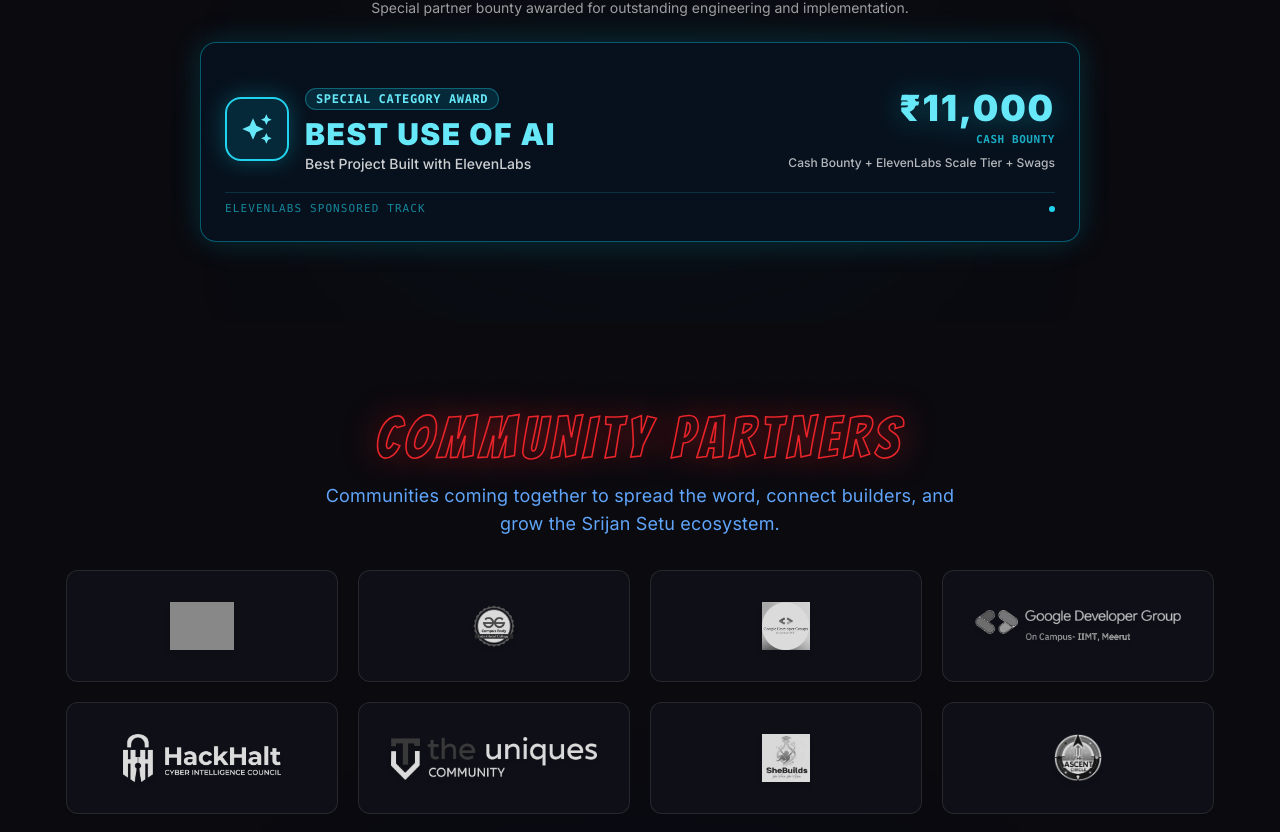
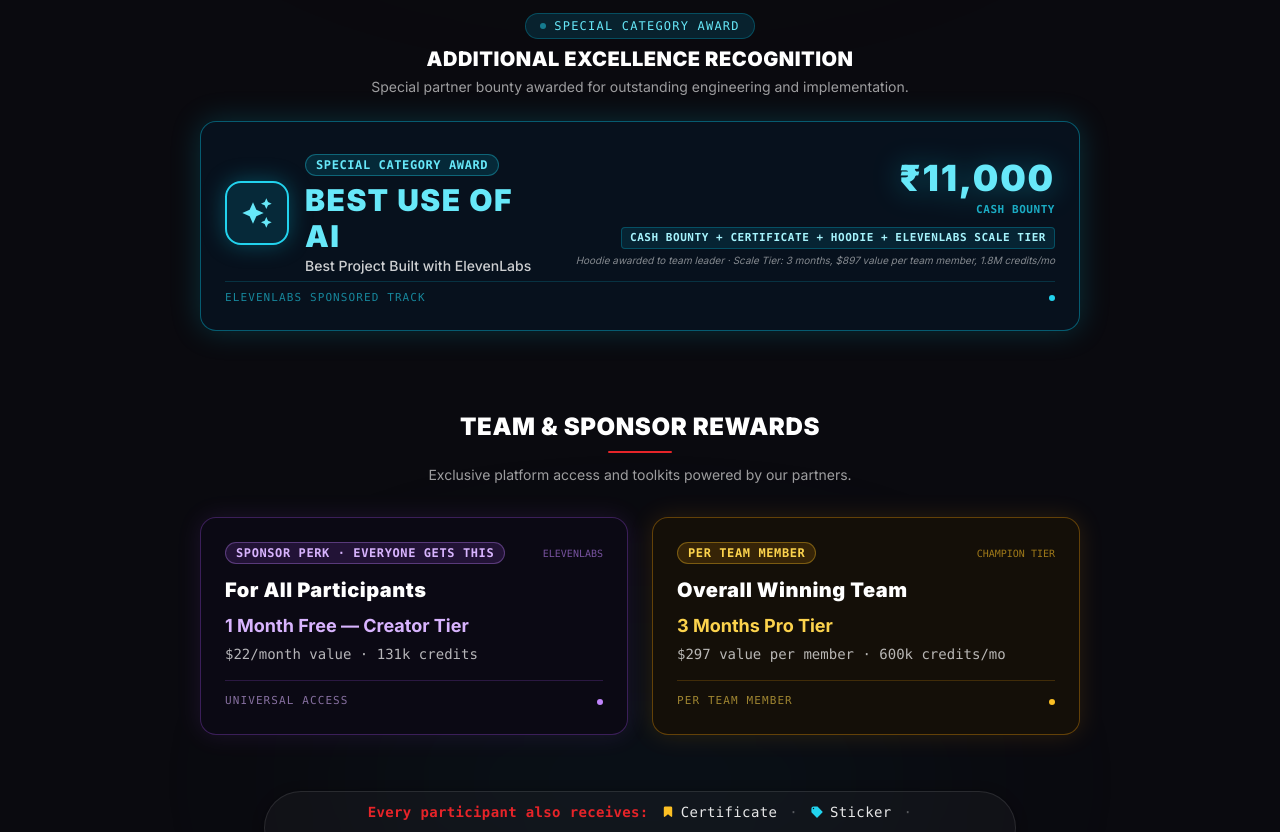
Before and after one commit to shubhamsinghcs/srijansetu, a Next.js app: page / in a window 1280 px wide. Shown: the part 4835-5667 px from the top of the page. Built offline with nearby package versions, Linux system fonts and the light colour scheme; grey boxes are pictures that could not be loaded.

Commit message:
feat: add team sponsor rewards, clarity note, participant swag strip, and finalized prize values

```diff
--- a/src/components/sections/Prizes.tsx
+++ b/src/components/sections/Prizes.tsx
@@ -14,6 +14,7 @@
   const sectionRef = useRef<HTMLElement>(null);
   const podiumRef = useRef<HTMLDivElement>(null);
   const specialRef = useRef<HTMLDivElement>(null);
+  const teamRewardsRef = useRef<HTMLDivElement>(null);
 
   useEffect(() => {
     if (!sectionRef.current) return;
@@ -40,6 +41,21 @@
         gsap.from(specialRef.current, {
           scrollTrigger: {
             trigger: specialRef.current,
+            start: "top 88%",
+            once: true,
+          },
+          y: 25,
+          opacity: 0,
+          duration: 0.7,
+          ease: "power2.out",
+          clearProps: "transform",
+        });
+      }
+
+      if (teamRewardsRef.current) {
+        gsap.from(teamRewardsRef.current, {
+          scrollTrigger: {
+            trigger: teamRewardsRef.current,
             start: "top 88%",
             once: true,
           },
@@ -88,7 +104,7 @@
       </div>
 
       {/* Headline: Total Prize Pool */}
-      <div className="text-center mb-10 sm:mb-12">
+      <div className="text-center mb-4 sm:mb-6">
         <span className="font-accent text-label font-bold uppercase tracking-[0.22em] text-white/70">
           TOTAL PRIZE POOL
         </span>
@@ -97,6 +113,13 @@
         </div>
         <p className="font-mono text-xs sm:text-sm text-white/60 uppercase tracking-widest mt-2">
           Cash Prizes + Perks & Swags
+        </p>
+      </div>
+
+      {/* Clarity Line */}
+      <div className="text-center max-w-2xl mx-auto mb-10 sm:mb-12 px-4">
+        <p className="font-body text-xs sm:text-sm text-white/65 leading-relaxed font-normal">
+          Cash prizes and hoodies go to team leaders on behalf of the team. Sponsor tier perks (Creator/Pro/Scale) are credited per team member.
         </p>
       </div>
 
@@ -146,6 +169,101 @@
           <PrizeCard prize={specialPrize} variant="horizontal" />
         </div>
       )}
+
+      {/* ================= TEAM & SPONSOR REWARDS ================= */}
+      <div
+        ref={teamRewardsRef}
+        className="mt-14 sm:mt-18 lg:mt-20 max-w-4xl mx-auto w-full px-2"
+      >
+        <div className="text-center mb-6 sm:mb-8">
+          <h3 className="font-accent font-black text-lg sm:text-xl md:text-2xl text-white tracking-wide">
+            TEAM & SPONSOR REWARDS
+          </h3>
+          <div className="w-16 h-0.5 bg-spidey-red mx-auto mt-2 mb-3 rounded-full" />
+          <p className="text-white/60 font-body text-xs sm:text-sm max-w-xl mx-auto font-normal">
+            Exclusive platform access and toolkits powered by our partners.
+          </p>
+        </div>
+
+        <div className="grid grid-cols-1 md:grid-cols-2 gap-4 sm:gap-6">
+          {/* CARD A: For All Participants */}
+          <div className="relative rounded-2xl border border-purple-500/30 bg-[#0B0914] p-5 sm:p-6 shadow-[0_0_24px_rgba(168,85,247,0.12)] hover:border-purple-400/60 transition-all duration-300 flex flex-col justify-between">
+            <div>
+              <div className="flex items-center justify-between mb-3">
+                <span className="inline-block px-2.5 py-0.5 rounded-full text-[10px] sm:text-xs font-mono font-bold tracking-wider uppercase bg-purple-500/15 border border-purple-400/35 text-purple-300">
+                  SPONSOR PERK · EVERYONE GETS THIS
+                </span>
+                <span className="text-[10px] font-mono text-purple-400/60 uppercase">ElevenLabs</span>
+              </div>
+              <h4 className="font-accent font-black text-lg sm:text-xl text-white tracking-wide">
+                For All Participants
+              </h4>
+              <p className="font-accent font-bold text-base sm:text-lg text-purple-300 mt-2">
+                1 Month Free — Creator Tier
+              </p>
+              <p className="font-mono text-xs sm:text-sm text-white/70 mt-1">
+                $22/month value · 131k credits
+              </p>
+            </div>
+            <div className="mt-4 pt-3 border-t border-purple-500/20 flex items-center justify-between text-[11px] font-mono text-purple-300/60 uppercase tracking-widest">
+              <span>Universal Access</span>
+              <div className="w-1.5 h-1.5 rounded-full bg-purple-400" />
+            </div>
+          </div>
+
+          {/* CARD B: Overall Winning Team */}
+          <div className="relative rounded-2xl border border-amber-500/35 bg-[#140F08] p-5 sm:p-6 shadow-[0_0_24px_rgba(245,158,11,0.14)] hover:border-amber-400/60 transition-all duration-300 flex flex-col justify-between">
+            <div>
+              <div className="flex items-center justify-between mb-3">
+                <span className="inline-block px-2.5 py-0.5 rounded-full text-[10px] sm:text-xs font-mono font-bold tracking-wider uppercase bg-amber-500/15 border border-amber-400/35 text-amber-300">
+                  PER TEAM MEMBER
+                </span>
+                <span className="text-[10px] font-mono text-amber-400/60 uppercase">Champion Tier</span>
+              </div>
+              <h4 className="font-accent font-black text-lg sm:text-xl text-white tracking-wide">
+                Overall Winning Team
+              </h4>
+              <p className="font-accent font-bold text-base sm:text-lg text-amber-300 mt-2">
+                3 Months Pro Tier
+              </p>
+              <p className="font-mono text-xs sm:text-sm text-white/70 mt-1">
+                $297 value per member · 600k credits/mo
+              </p>
+            </div>
+            <div className="mt-4 pt-3 border-t border-amber-500/20 flex items-center justify-between text-[11px] font-mono text-amber-300/60 uppercase tracking-widest">
+              <span>Per Team Member</span>
+              <div className="w-1.5 h-1.5 rounded-full bg-amber-400" />
+            </div>
+          </div>
+        </div>
+      </div>
+
+      {/* ================= BOTTOM PARTICIPANT STRIP ================= */}
+      <div className="mt-10 sm:mt-14 max-w-3xl mx-auto w-full px-2 text-center">
+        <div className="inline-flex flex-wrap items-center justify-center gap-2 sm:gap-3 px-4 py-2.5 rounded-full bg-white/[0.03] border border-white/10 text-white/75 font-mono text-xs sm:text-sm tracking-wide shadow-[0_2px_12px_rgba(0,0,0,0.4)]">
+          <span className="text-spidey-red font-bold">Every participant also receives:</span>
+          <span className="inline-flex items-center gap-1.5 text-white/90 font-medium">
+            <svg className="w-3.5 h-3.5 text-amber-400" fill="currentColor" viewBox="0 0 20 20" aria-hidden="true">
+              <path fillRule="evenodd" d="M4 4a2 2 0 012-2h8a2 2 0 012 2v12a1 1 0 01-1.581.814L10 13.175l-4.419 3.639A1 1 0 014 16V4z" clipRule="evenodd" />
+            </svg>
+            Certificate
+          </span>
+          <span className="text-white/30">·</span>
+          <span className="inline-flex items-center gap-1.5 text-white/90 font-medium">
+            <svg className="w-3.5 h-3.5 text-cyan-400" fill="currentColor" viewBox="0 0 20 20" aria-hidden="true">
+              <path fillRule="evenodd" d="M17.707 9.293a1 1 0 010 1.414l-7 7a1 1 0 01-1.414 0l-7-7A.997.997 0 012 10V5a3 3 0 013-3h5c.256 0 .512.098.707.293l7 7zM5 6a1 1 0 100-2 1 1 0 000 2z" clipRule="evenodd" />
+            </svg>
+            Sticker
+          </span>
+          <span className="text-white/30">·</span>
+          <span className="inline-flex items-center gap-1.5 text-white/90 font-medium">
+            <svg className="w-3.5 h-3.5 text-purple-400" fill="currentColor" viewBox="0 0 24 24" aria-hidden="true">
+              <path d="M20 3H4v10c0 2.21 1.79 4 4 4h6c2.21 0 4-1.79 4-4v-3h2c1.1 0 2-.9 2-2V5c0-1.1-.9-2-2-2zm0 5h-2V5h2v3zM4 19h16v2H4z" />
+            </svg>
+            Srijan Setu Customized Cup
+          </span>
+        </div>
+      </div>
     </section>
   );
 }
--- a/src/components/ui/PrizeCard.tsx
+++ b/src/components/ui/PrizeCard.tsx
@@ -188,7 +188,7 @@
         whileHover={prefersReducedMotion ? {} : { y: -4, scale: 1.01 }}
         whileTap={prefersReducedMotion ? {} : { scale: 0.99 }}
         transition={{ type: "spring", stiffness: 350, damping: 25 }}
-        className={`relative w-full h-[240px] xs:h-[220px] sm:h-[200px] perspective-1000 select-none cursor-pointer focus:outline-none focus-visible:ring-2 focus-visible:ring-cyan-400 rounded-2xl ${className}`}
+        className={`relative w-full h-[260px] xs:h-[240px] sm:h-[210px] perspective-1000 select-none cursor-pointer focus:outline-none focus-visible:ring-2 focus-visible:ring-cyan-400 rounded-2xl ${className}`}
       >
         <div
           className={`relative w-full h-full rounded-2xl [will-change:transform] ${
@@ -212,8 +212,8 @@
             } ${
               prefersReducedMotion
                 ? isFlipped
-                  ? "pointer-events-none opacity-0"
-                  : "opacity-100"
+                    ? "pointer-events-none opacity-0"
+                    : "opacity-100"
                 : "backface-hidden rotate-y-0"
             } ${isFlipped && !prefersReducedMotion ? "pointer-events-none" : ""}`}
           >
@@ -272,16 +272,21 @@
                     </span>
                   </div>
                 )}
-                <p className="font-body text-[11px] sm:text-xs text-white/70 mt-1.5 font-medium">
-                  Cash Bounty + ElevenLabs Scale Tier + Swags
-                </p>
+                <div className="mt-2 flex flex-col items-center sm:items-end gap-1">
+                  <span className="font-mono text-[9px] sm:text-[10px] md:text-[11px] text-cyan-200 font-bold uppercase tracking-wider px-2 py-0.5 rounded bg-cyan-950/60 border border-cyan-500/30">
+                    CASH BOUNTY + CERTIFICATE + HOODIE + ELEVENLABS SCALE TIER
+                  </span>
+                  <span className="text-[10px] text-white/50 italic">
+                    Hoodie awarded to team leader · Scale Tier: 3 months, $897 value per team member, 1.8M credits/mo
+                  </span>
+                </div>
               </div>
             </div>
 
             {/* Subtle bottom indicator */}
             <div className="relative z-10 pt-2 border-t border-cyan-500/20 flex items-center justify-between">
               <span className="text-[11px] font-mono uppercase tracking-widest text-cyan-400/60">
-                ElevenLabs Sponsored Track
+                ELEVENLABS SPONSORED TRACK
               </span>
               <div className="w-1.5 h-1.5 rounded-full bg-cyan-400" />
             </div>
@@ -369,8 +374,8 @@
   // PODIUM VARIANT (Winner, Runner Up, 2nd Runner Up)
   // =========================================================================
   const cardHeightClass = isWinnerElevated
-    ? "h-[390px] sm:h-[400px] md:h-[410px]"
-    : "h-[360px] sm:h-[370px] md:h-[380px]";
+    ? "h-[405px] sm:h-[415px] md:h-[425px]"
+    : "h-[375px] sm:h-[385px] md:h-[395px]";
 
   return (
     <motion.div
@@ -481,10 +486,15 @@
               </div>
             )}
 
-            {/* Subtitle Note */}
-            <p className="font-body text-[11px] sm:text-xs text-white/75 uppercase tracking-wider font-normal">
-              Cash Prize + Perks & Swags
-            </p>
+            {/* Bottom tag & Note */}
+            <div className="mt-1 flex flex-col items-center gap-1">
+              <span className="font-mono text-[10px] sm:text-[11px] text-white/90 font-bold uppercase tracking-wider px-2 py-0.5 rounded bg-white/[0.04] border border-white/10">
+                CASH PRIZE + CERTIFICATE + HOODIE
+              </span>
+              <span className="text-[10px] text-white/50 italic">
+                Hoodie awarded to team leader
+              </span>
+            </div>
           </div>
 
           {/* Subtle bottom indicator */}
--- a/src/data/prizes.ts
+++ b/src/data/prizes.ts
@@ -9,6 +9,16 @@
   iconType?: "trophy" | "ai";
   highlightPerk?: string;
   perks: string[];
+}
+
+export interface SponsorRewardItem {
+  id: string;
+  badge: string;
+  title: string;
+  tier: string;
+  value: string;
+  note?: string;
+  accent: "purple" | "amber";
 }
 
 export const totalPrizePool = "₹74,000+";
@@ -23,7 +33,7 @@
     iconType: "trophy",
     highlightPerk: "Overall winning team: Each team member receives 3 months of our Pro tier ($297 value/team member, 600k credits/mo)",
     perks: [
-      "1 Official Hoodie for Team Leader",
+      "1 Official Hoodie (Awarded to Team Leader)",
       "₹31,000 Cash Prize + Champion Trophy & Certificate",
       "Direct Incubation & Investor Pitch Access",
     ],
@@ -36,7 +46,7 @@
     label: "Second Place",
     iconType: "trophy",
     perks: [
-      "1 Official Hoodie for Team Leader",
+      "1 Official Hoodie (Awarded to Team Leader)",
       "₹21,000 Cash Prize + Runner-Up Trophy & Certificate",
       "Partner Cloud Credits & Developer Swag",
       "Mentorship & Networking Opportunities",
@@ -50,7 +60,7 @@
     label: "Third Place",
     iconType: "trophy",
     perks: [
-      "1 Official Hoodie for Team Leader",
+      "1 Official Hoodie (Awarded to Team Leader)",
       "₹11,000 Cash Prize + 2nd Runner-Up Trophy & Certificate",
       "Developer Toolkits & Goodie Bag",
       "Community Builder Ecosystem Access",
@@ -65,13 +75,40 @@
     iconType: "ai",
     highlightPerk: "Best Project Built with ElevenLabs: Each team member receives 3 months of our Scale tier ($897 value/team member, 1.8M credits/mo)",
     perks: [
-      "1 Official Hoodie for Team Leader",
+      "1 Official Hoodie (Awarded to Team Leader)",
       "₹11,000 Cash Bounty + Special AI Innovation Trophy & Certificate",
       "Feature on Developer Showcase & Spotlight",
     ],
   },
 ];
 
+export const sponsorRewards: SponsorRewardItem[] = [
+  {
+    id: "all-participants",
+    badge: "SPONSOR PERK · EVERYONE GETS THIS",
+    title: "For All Participants",
+    tier: "1 Month Free — Creator Tier",
+    value: "$22/month value · 131k credits",
+    note: "All active participants receive Creator Tier access via ElevenLabs",
+    accent: "purple",
+  },
+  {
+    id: "overall-winning-team",
+    badge: "PER TEAM MEMBER",
+    title: "Overall Winning Team",
+    tier: "3 Months Pro Tier",
+    value: "$297 value per member · 600k credits/mo",
+    note: "Awarded to every member of the Grand Prize Champion team",
+    accent: "amber",
+  },
+];
+
+export const participantSwag = [
+  "Certificate",
+  "Sticker",
+  "Srijan Setu Customized Cup",
+];
+
 export const podiumPrizes = prizes.filter((p) => p.rank !== "special");
 export const specialPrizes = prizes.filter((p) => p.rank === "special");
 
```
